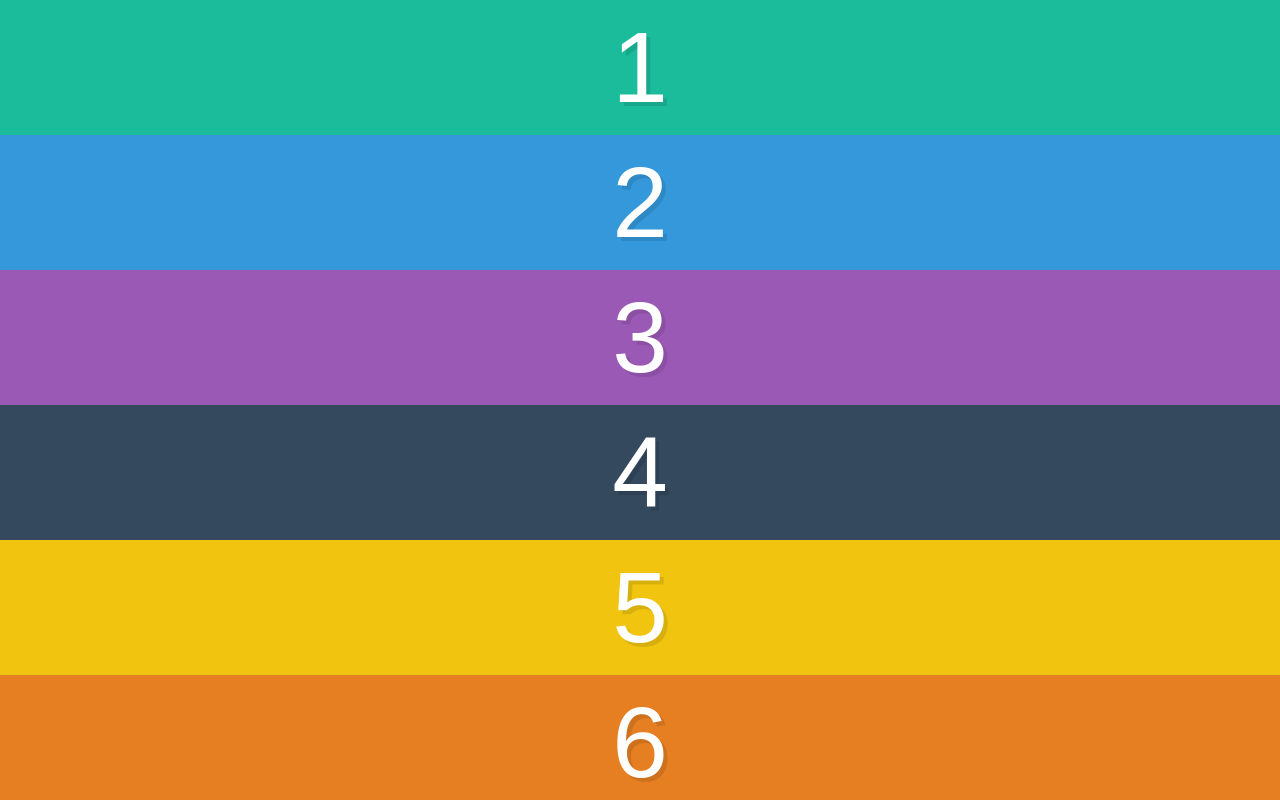
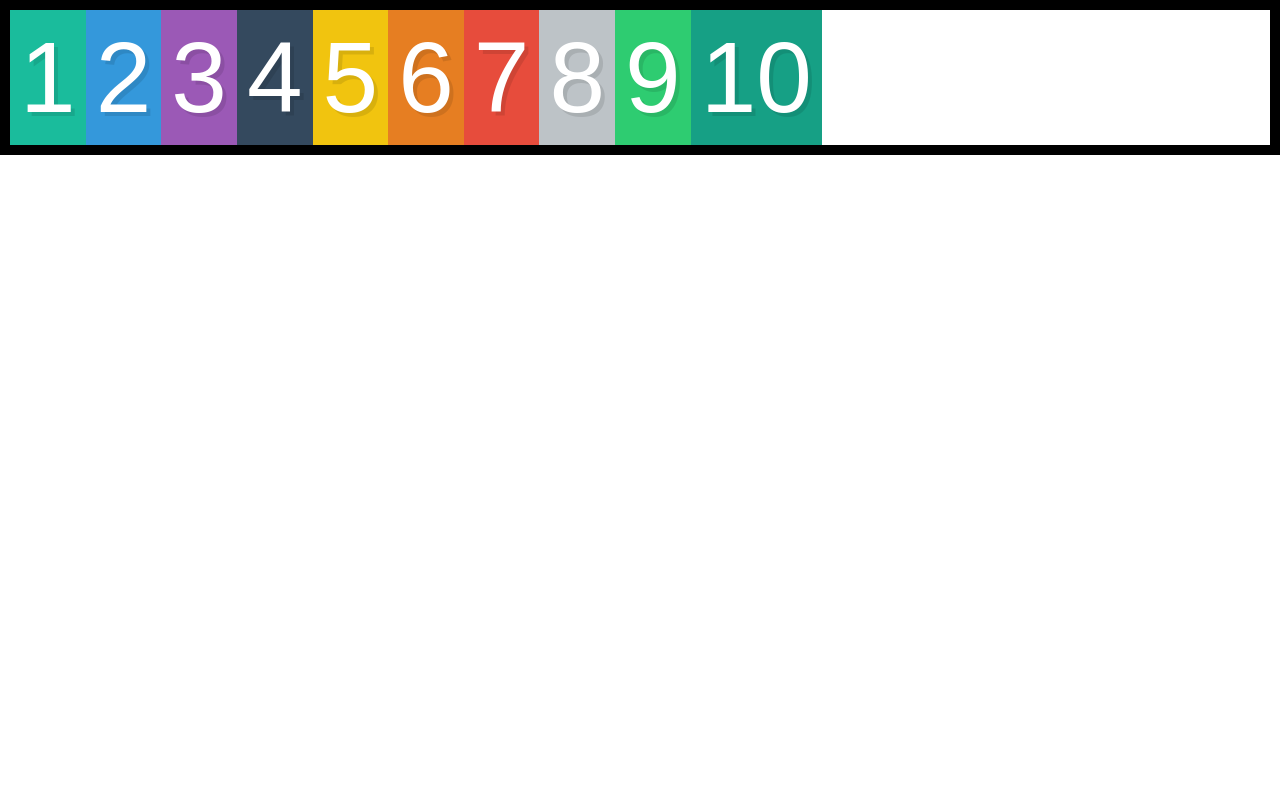
Before and after one commit to wesbos/What-The-Flexbox, a plain HTML site: page alignment-and-centering/index.html in a window 1280 px wide. Shown: the top 800 px of the page. Drawn offline with Linux system fonts and the light colour scheme.

Commit message:
inline flex vs flex

```diff
--- a/alignment-and-centering/style.css
+++ b/alignment-and-centering/style.css
@@ -30,5 +30,15 @@ input[type=reset],input[type=submit]{-webkit-appearance:button;cursor:pointer;}b
 
 /* We start writing out flexbox here. The above is just page setup */
 .container {
+  /*
+  there is a  difference between
+  inline flex vs
+  flex ; all the way across
+
+  */
+
+  display: flex;
+  /* display: inline-flex; */
+  border: 10px solid;
 
 }
```
